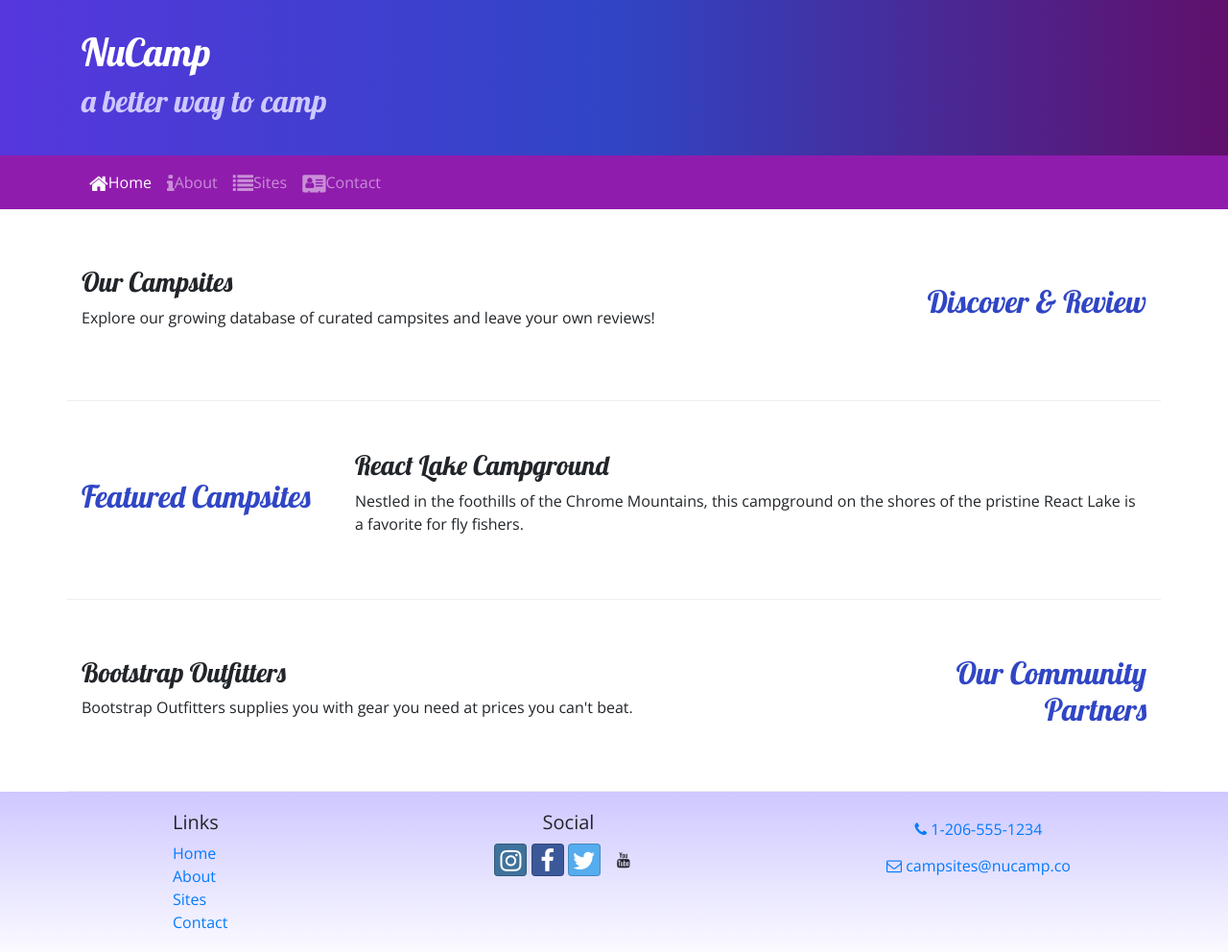
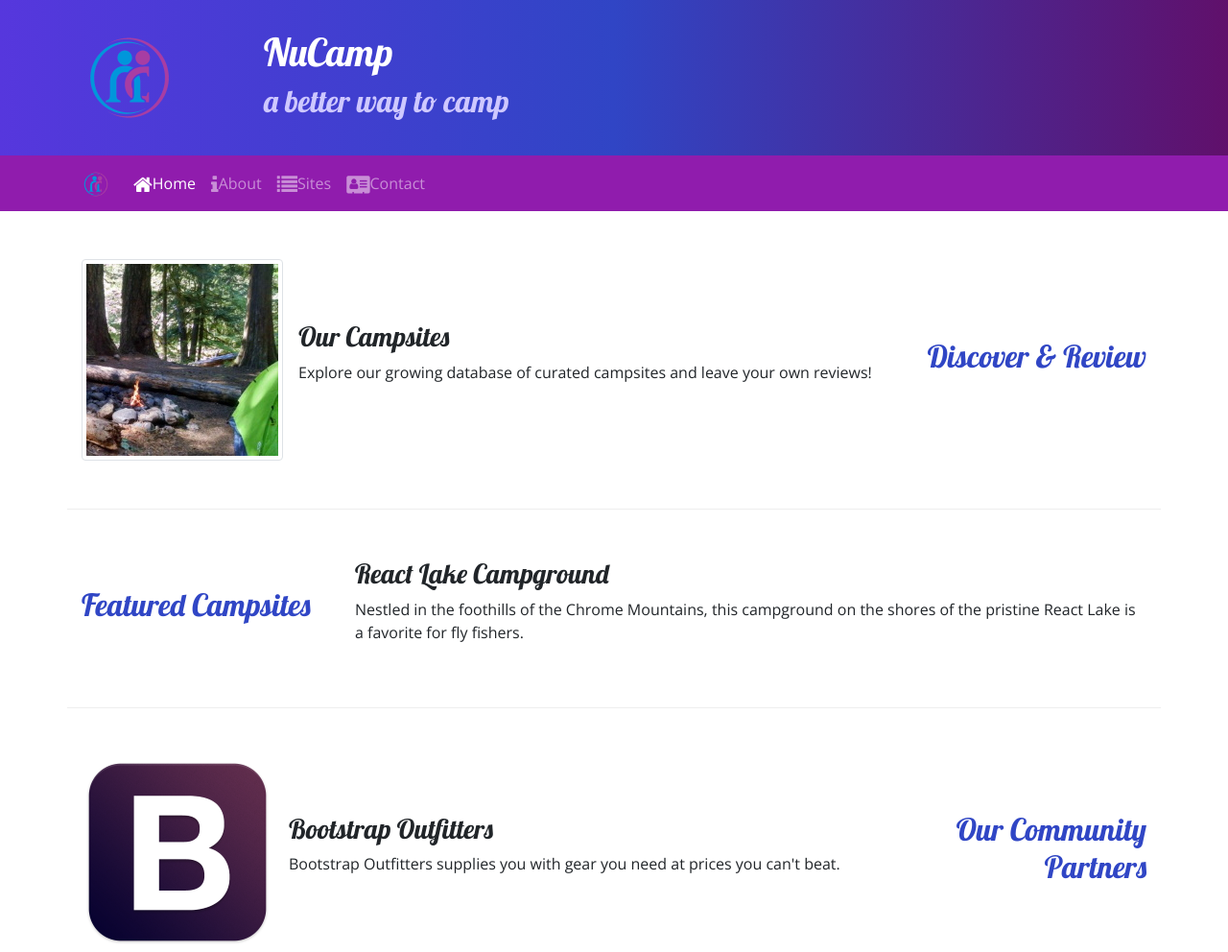
Before and after one commit to NicholasSanders128/Numcamp-Campsite, a website: page index.html in a window 1280 px wide. Shown: the top 992 px of the page at 96% size. Drawn offline with nearby package versions, Linux system fonts and the light colour scheme.

Commit message:
Images and Media

```diff
--- a/index.html
+++ b/index.html
@@ -22,6 +22,9 @@
     <header class="jumbotron jumbotron-fluid">
         <div class="container">
             <div class="row">
+                <div class="col-4 col-sm3 col-md-2 align-self-center">
+                    <img src="img/logo.png" class="img-fluid">
+                </div>
                     <div class="col">
                         <h1>NuCamp</h1>
                         <h2>a better way to camp</h2>
@@ -32,7 +35,8 @@
 
     <nav class="navbar navbar-expand-sm navbar-dark sticky-top">
         <div class="container">
-            <button class="navbar-toggler ml-auto" type="button" data-toggle="collapse" data-target="#nucampNavbar">
+            <a class="navbar-brand" href="#"><img src="img/logo.png" height="30" width="30"></a>
+            <button class="navbar-toggler" type="button" data-toggle="collapse" data-target="#nucampNavbar">
                 <span class="navbar-toggler-icon"></span>
             </button>
                 <div class="collapse navbar-collapse">
@@ -52,8 +56,13 @@
                 <h2 class="text-sm-right">Discover & Review</h2>
             </div>
             <div class="col">
+                <div class="media">
+                    <img class="d-flex mr-3 img-thumbnail" src="img/breadcrumb-trail-thumb.jpg" alt="Breadcrumb Trail Thumbnail">
+                    <div class="media-body align-self-center">
                         <h3>Our Campsites</h3>
                         <p>Explore our growing database of curated campsites and leave your own reviews!</p>
+                    </div>
+                </div>
             </div>
         </div>
 
@@ -72,8 +81,13 @@
                 <h2 class="text-sm-right">Our Community Partners</h2>
             </div>
             <div class="col">
+                <div class="media">
+                    <img class="d-flex mr-3 img-thumbmail" src="img/bootstrap-thumb.png" alt="Bootstrap Outfitters">
+                    <div class="media-body align-self-center">
                         <h3>Bootstrap Outfitters</h3>
-                <p>Bootstrap Outfitters supplies you with gear you need at prices you can't beat.</p>
+                        <p class="d-none d-sm-block">Bootstrap Outfitters supplies you with gear you need at prices you can't beat.</p>
+                    </div>
+                </div>
             </div>
         </div>
     </div>
```
Also changed, not shown: aboutus.html (+8 -4 lines), contactus.html (+8 -4 lines), img/bootstrap-thumb.png (added), img/breadcrumb-trail-thumb.jpg (added), img/breadcrumb-trail.jpg (added), img/chrome-river-thumb.jpg (added), img/chrome-river.jpg (added), img/logo.png (added), img/react-lake-thumb.jpg (added), img/react-lake.jpg (added). Lines whose indentation alone changed are shown as unchanged.
